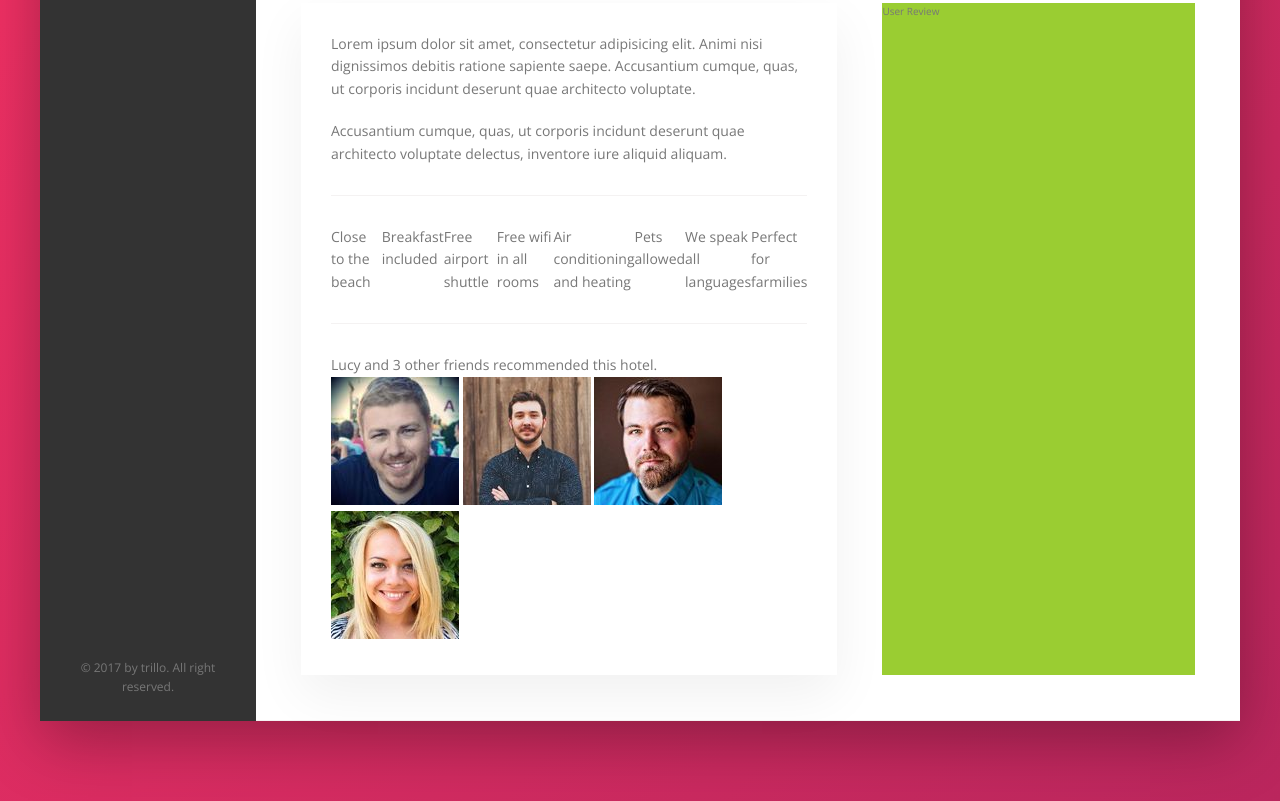
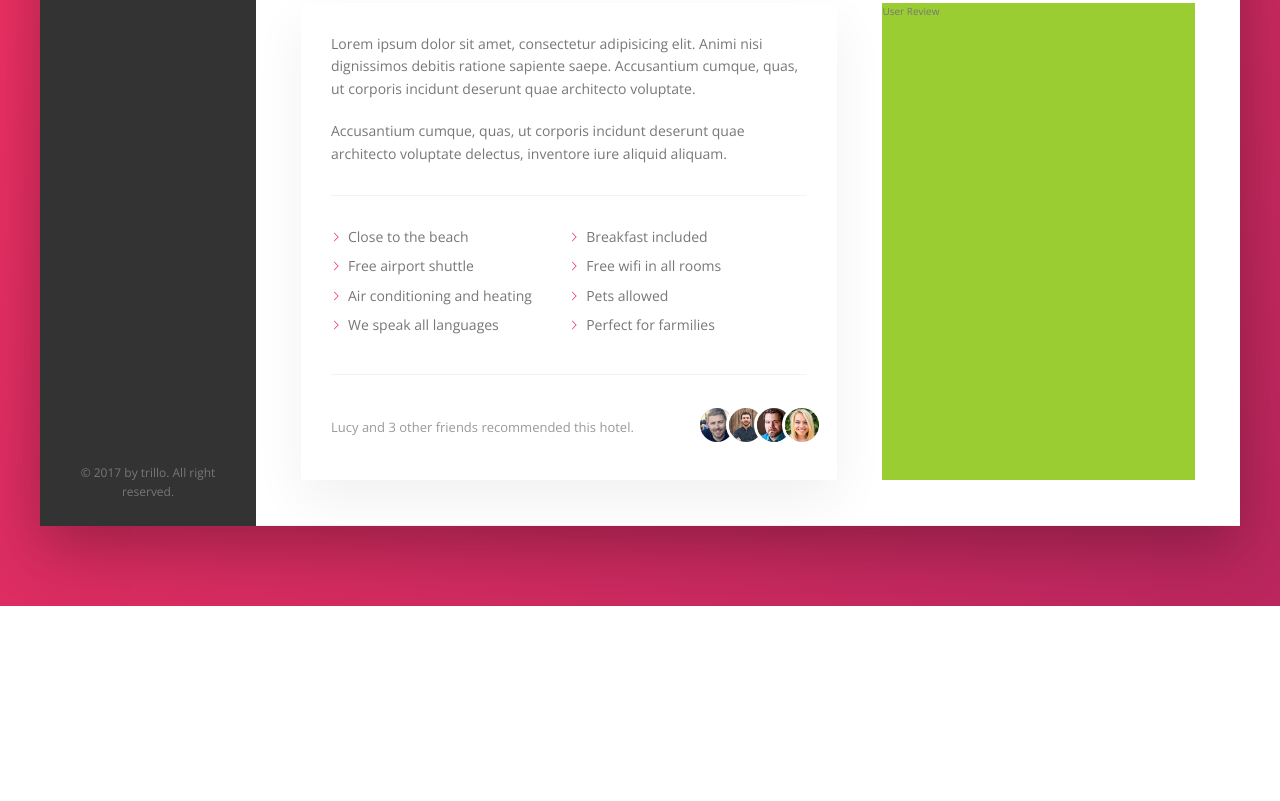
Before and after one commit to nkidmano/trillo, a website: page index.html in a window 1280 px wide. Shown: the part 644-1445 px from the top of the page. After the commit the page ends 1250 px from the top, so only its background shows below. Drawn offline with nearby package versions, Linux system fonts and the light colour scheme.

Commit message:
finish description

```diff
--- a/package.json
+++ b/package.json
@@ -7,7 +7,6 @@
     "watch:sass": "node-sass sass/main.scss css/style.css -w",
     "devserver": "live-server",
     "start": "npm-run-all --parallel devserver watch:sass",
-
     "compile:sass": "node-sass sass/main.scss css/style.comp.css",
     "prefix:css": "postcss --use autoprefixer -b 'last 10 versions' css/style.comp.css -o css/style.prefix.css",
     "compress:css": "node-sass css/style.prefix.css css/style.css --output-style compressed",
--- a/sass/_components.scss
+++ b/sass/_components.scss
@@ -332,11 +332,56 @@
     border-bottom: var(--line);
 
     display: flex;
+    flex-wrap: wrap;
 
     &__item {
+        flex: 0 0 50%;
+        margin-bottom: .7rem;
+    }
 
+    &__item::before {
+        content: "";
+        display: inline-block;
+        height: 1rem;
+        width: 1rem;
+        margin-right: .7rem;
+
+        //old browser
+        // background-image: url("../img/chevron-thin-right.svg");
+        // background-size: cover;
+
+        //new browser - masks
+        background-color: var(--color-primary);
+        -webkit-mask-image: url("../img/chevron-thin-right.svg");
+        -webkit-mask-size: cover;
     }
 }
 
 ////////////////////////////////////////////
 // RECOMMEND
+
+.recommend {
+    font-size: 1.3rem;
+    color: var(--color-grey-dark-3);
+
+    display: flex;
+    justify-content: space-between;
+    align-items: center;
+
+    &__count {
+
+    }
+
+    &__friends {
+
+    }
+
+    &__photo {
+        box-sizing: border-box;
+        height: 4rem;
+        width: 4rem;
+        border-radius: 50%;
+        border: 3px solid #fff;
+        margin-right: -1.5rem;
+    }
+}
```
Also changed, not shown: css/style.css.
